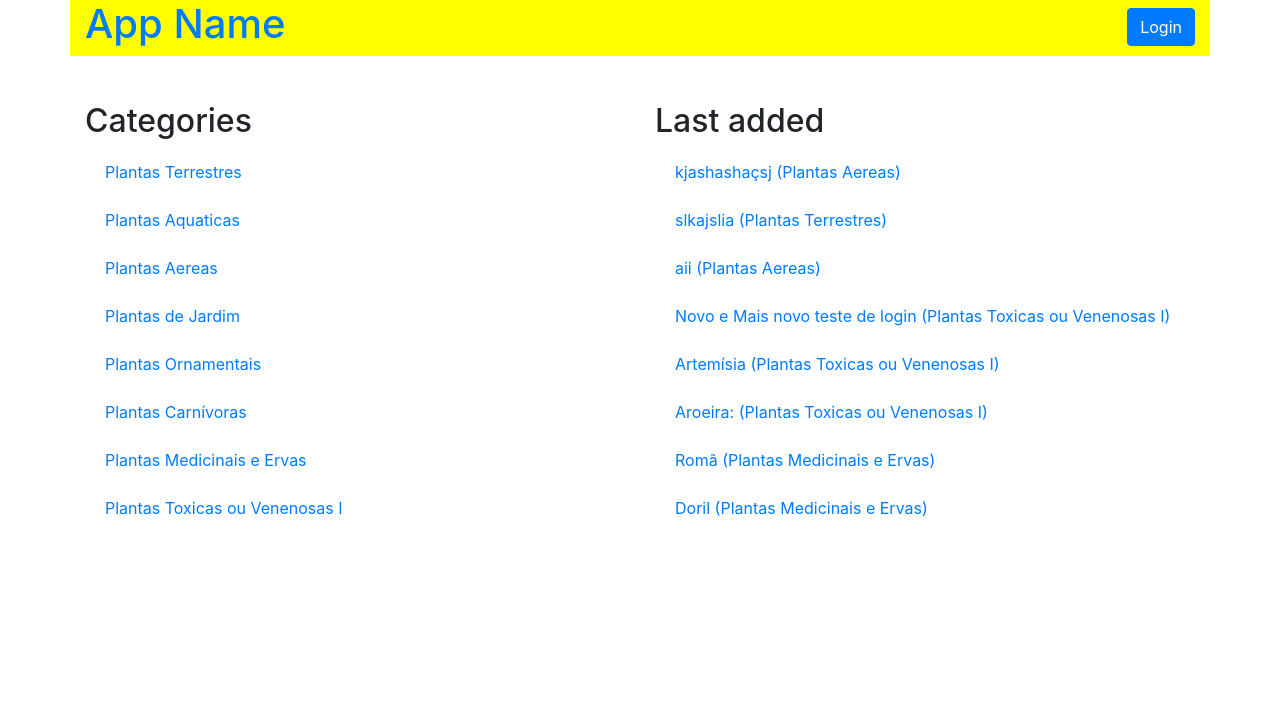
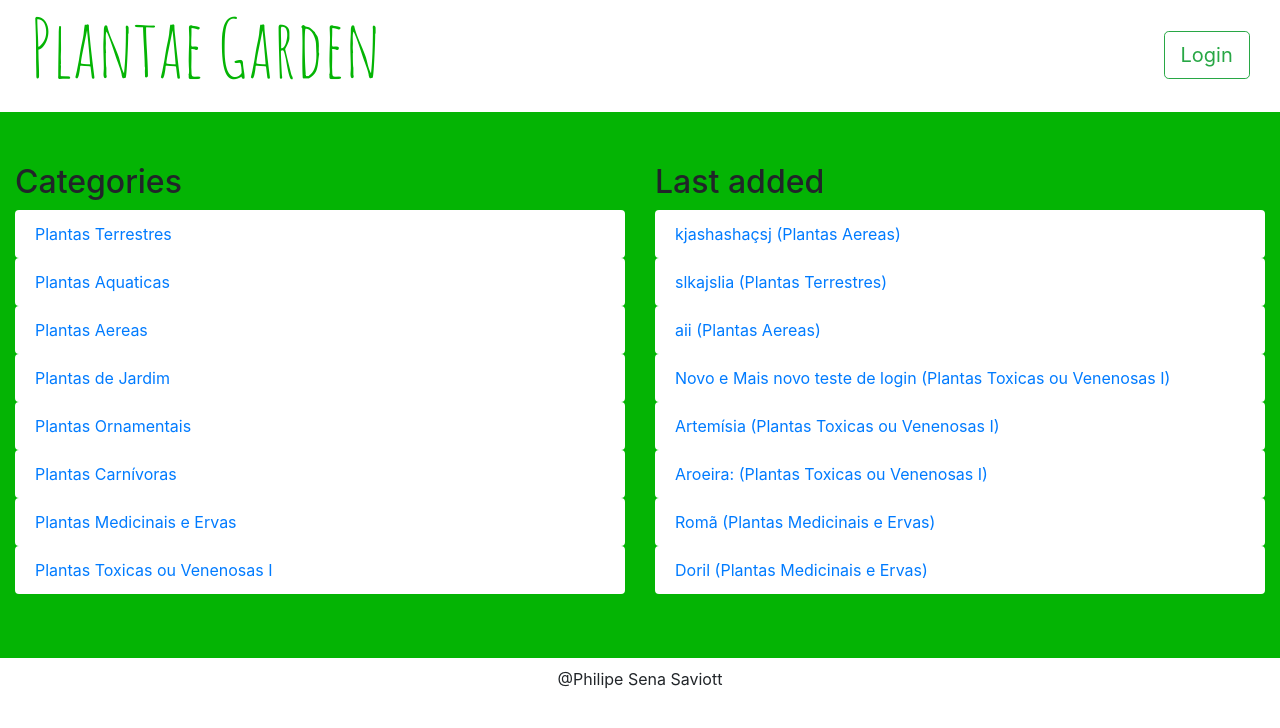
Before and after one commit to psaviott/Item-Catalog, a Flask app: page / in a window 1280 px wide. Shown: the top 728 px of the page. Run offline with Flask 2, Linux system fonts and the light colour scheme; some libraries are stand-ins or nearby versions.

Commit message:
feat: create header.html style

```diff
--- a/static/styles.css
+++ b/static/styles.css
@@ -1,10 +1,14 @@
+a:hover, a:visited, a:link, a:active  {
+    text-decoration: none;
+}
+
 #top-header {
-  background-color: yellow;
+  height: 7em;
 }
 
 #log-in-out-button {
   float: right;
-  margin-top: 1.5%;
+  margin: 5% 2.5% 0 0;
 }
 
 #new-item-button {
@@ -16,7 +20,7 @@
 }
 
 #item-description {
-  margin-top: 4%;
+  margin: 4% 0 5% 0;
 }
 
 .margin-top-sections {
@@ -26,3 +30,23 @@
 .link-color {
   color: red;
 }
+
+.appName {
+  font-family: 'Amatic SC', cursive;
+  font-size: 500%;
+  color: #04B404;
+  margin:0 0 0 2.5%;
+}
+
+.main-body {
+  background-color: #04B404;
+}
+
+.main-footer  {
+  height: 3em;
+}
+
+.name-footer {
+    text-align: center;
+    margin: 0.75% 0 0 0;
+}
--- /dev/null
+++ b/templates/footer.html
@@ -0,0 +1,5 @@
+<div class="row main-footer">
+  <footer class="col-md-12 name-footer">
+    @Philipe Sena Saviott
+  </footer>
+</div>
--- a/templates/header.html
+++ b/templates/header.html
@@ -1,14 +1,14 @@
 <header id="top-header" class="row">
   <div class="col-md-6">
     <a href="{{url_for('catalogFunction')}}">
-      <h1>App Name</h1>
+      <h1 class="appName">Plantae Garden</h1>
     </a>
   </div>
   <div class="col-md-6 text-right">
     {%if 'username' not in session %}
-      <a href="{{url_for('showLogin')}}"><button type="button"  id="log-in-out-button" class="btn btn-primary">Login</button></a>
+      <a href="{{url_for('showLogin')}}"><button type="button"  id="log-in-out-button" class="btn btn-outline-success btn-lg">Login</button></a>
     {% else %}
-      <a href="{{url_for('disconnect')}}"><button type="button"  id="log-in-out-button" class="btn btn-primary">Logout</button></a>
+      <a href="{{url_for('disconnect')}}"><button type="button"  id="log-in-out-button" class="btn btn-outline-danger">Logout</button></a>
     {% endif %}
   </div>
 </header>
--- a/templates/main.html
+++ b/templates/main.html
@@ -3,11 +3,13 @@
   <head>
     <link rel="stylesheet" href="https://stackpath.bootstrapcdn.com/bootstrap/4.3.1/css/bootstrap.min.css" integrity="sha384-ggOyR0iXCbMQv3Xipma34MD+dH/1fQ784/j6cY/iJTQUOhcWr7x9JvoRxT2MZw1T" crossorigin="anonymous">
     <link rel="stylesheet" href="{{ url_for('static', filename='styles.css') }}" />
+    <link href="https://fonts.googleapis.com/css?family=Amatic+SC&display=swap" rel="stylesheet">
   </head>
   <body>
-    <div class="container">
+    <div class="container-fluid wrapper">
       {% block content %}
       {% endblock %}
+      {% include "footer.html" %}
     </div>
   </body>
 </html>
--- a/templates/publicCatalog.html
+++ b/templates/publicCatalog.html
@@ -13,7 +13,7 @@
         {% endwith %}
       </div>
     </div>
-    <section class="row">
+    <section class="row main-body">
       <div id="item-description" class="col-md-6">
         <h2>Categories</h2>
         {% for i in plantas %}
```
